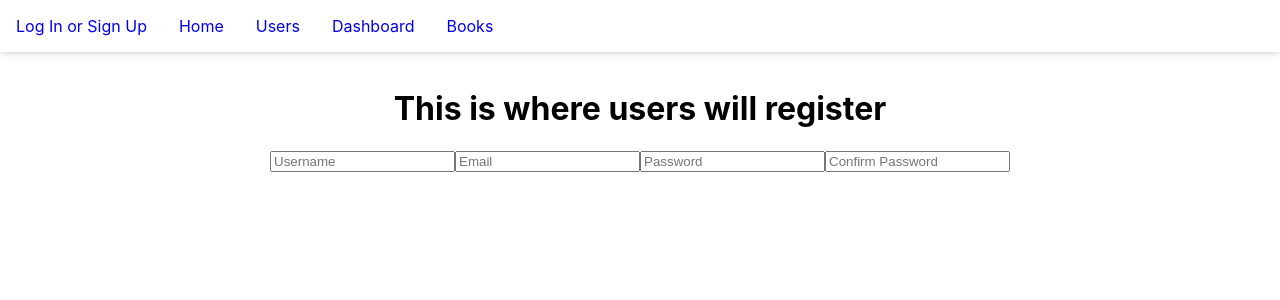
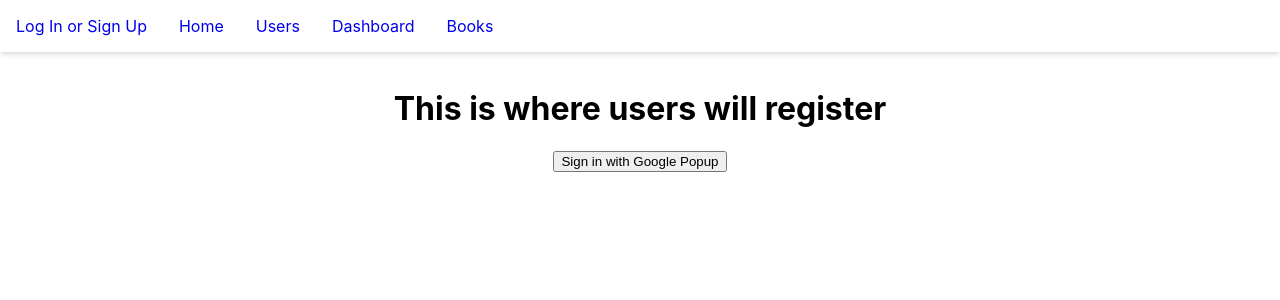
Before and after one commit to Patech-Patrice/bookstore, a React (Create React App) app in the folder bookable/: page /authentication in a window 1280 px wide. Shown: the top 300 px of the page. Built offline with nearby package versions, Linux system fonts and the light colour scheme; no server answers.

Commit message:
added sign in component with firebase library

```diff
--- a/bookable/package.json
+++ b/bookable/package.json
@@ -8,10 +8,11 @@
     "@testing-library/user-event": "^13.5.0",
     "axios": "^0.26.1",
     "cors": "^2.8.5",
+    "firebase": "^9.6.10",
     "react": "^18.0.0",
     "react-dom": "^18.0.0",
     "react-router-dom": "^6.3.0",
-    "react-scripts": "5.0.0",
+    "react-scripts": "^5.0.0",
     "web-vitals": "^2.1.4"
   },
   "proxy": "http://localhost:3000",
--- a/bookable/src/App.js
+++ b/bookable/src/App.js
@@ -65,6 +65,9 @@ return () => {(mounted = false)};
           </li>
         </ul>
         </nav>
+
+
+
                   <div className="main">
                           <Routes>
                             <Route path="books" element={<Books books={books}/>}></Route>
--- a/bookable/src/components/auth/authentication.js
+++ b/bookable/src/components/auth/authentication.js
@@ -1,101 +1,23 @@
 import React from 'react';
 import { useState, useEffect } from 'react';
 import axios from 'axios';
+import { signInWithGooglePopup, createUserDocumentFromAuth} from '../../utils/firebase/firebase.utils';
 
-function Authentication() {
-    const [username, setUsername] = useState([]);
-    const [email, setEmail] = useState([]);
-    const [password, setPassword] = useState([]);
-    const [password_confirmation, setPasswordConfirmation] = useState([]);
-
-function getUserInfo() {
-    return axios.get('/api/v1/users').then((response) => response.data)
-}
+const Authentication = () => {
 
 
-function handleSubmit() {
-    console.log('submitted');
-}
-
-function handleChange() {
-    console.log('changed');
-}
-
-    useEffect(() => {
-        let mounted = true;
-        getUserInfo().then((items) =>  {
-          if (mounted) {
-            setUsername(items);
-          }
-      });
-      return () => {(mounted = false)};
-    }, []);
-
-
-
-
-
-
-
-
-
-
+const logGoogleUser = async () => {
+    const {user}= await signInWithGooglePopup();
+    // console.log(response);
+    const userDocRef = await createUserDocumentFromAuth(user);
+};
 
     return (
         <div>
             <h1> This is where users will register</h1>
-            <form onSubmit={handleSubmit}>
-
-                <input type="username" name="username" placeholder="Username" value={setUsername} onChange={handleChange} required />
-                <input type="email" name="email" placeholder="Email" value={email} onChange={handleChange} required />
-                <input type="password" name="password" placeholder="Password" value={password} onChange={handleChange} required />
-                <input type="password" name="password_confirmation" placeholder="Confirm Password" value={password_confirmation} onChange={handleChange} required  />
-               </form>
+         <button onClick={logGoogleUser}>Sign in with Google Popup</button>
             </div>
     );
 }
 
 export default Authentication;
-
-
-
-
-
-
-
-// import React, { Component } from 'react';
-
-// export default class Authentication extends Component {
-//     constructor(props) {
-//         super(props);
-
-//         this.state = {
-//             username:"",
-//             email:"",
-//             password:"",
-//             password_confirmation:"",
-//             authenticationErrors:""
-//         }
-
-//         this.handleSubmit = this.handleSubmit.bind(this);
-//         this.handleChange = this.handleChange.bind(this);
-//     }
-//         handleSubmit(event) {
-//             console.log('form submitted');
-//             event.preventDefault();
-
-//         }
-
-//         handleChange(event){
-//             console.log("handle change", event);
-//         }
-
-//     render(){
-//         return
-//             <div>
-//                 <h1> This is the Authentication page where users will login or sign up</h1>
-
-//                 </div>
-
-//         }
-// }
--- /dev/null
+++ b/bookable/src/utils/firebase/firebase.utils.js
@@ -0,0 +1,72 @@
+// Import the functions you need from the SDKs you need
+import { initializeApp } from "firebase/app";
+import { getAnalytics } from "firebase/analytics";
+import { getFirestore, doc, getDoc, setDoc } from 'firebase/firestore';
+import { getAuth, signInWithRedirect, signInWithPopup, GoogleAuthProvider } from 'firebase/auth';
+// TODO: Add SDKs for Firebase products that you want to use
+// https://firebase.google.com/docs/web/setup#available-libraries
+
+// Your web app's Firebase configuration
+// For Firebase JS SDK v7.20.0 and later, measurementId is optional
+const firebaseConfig = {
+  apiKey: "AIzaSyBa1oZBo1qCvQpwwf2KPDR6DCnn0d9uoNw",
+  authDomain: "bookstore-app-c6d34.firebaseapp.com",
+  projectId: "bookstore-app-c6d34",
+  storageBucket: "bookstore-app-c6d34.appspot.com",
+  messagingSenderId: "747691731614",
+  appId: "1:747691731614:web:cc0c4a7ff20f9a70c5a98f",
+  measurementId: "G-MH72P9XHPT"
+};
+
+// Initialize Firebase
+const app = initializeApp(firebaseConfig);
+
+const analytics = getAnalytics(app);
+
+const provider = new GoogleAuthProvider();
+
+provider.setCustomParameters({
+    prompt: "select_account"
+});
+
+export const auth = getAuth();
+export const signInWithGooglePopup = () => signInWithPopup(auth, provider);
+
+export const db = getFirestore();
+
+ export const createUserDocumentFromAuth = async (userAuth) => {
+    const userDocRef = doc(db, 'users', userAuth.uid);
+
+    console.log(userDocRef);
+
+    const userSnapshot = await getDoc(userDocRef);
+    console.log(userSnapshot.exists());
+
+
+    if(!userSnapshot.exists()) {
+        const { displayName, email } = userAuth;
+        const createdAt = new Date();
+
+        try {
+            await setDoc(userDocRef, {
+               displayName,
+                email,
+                createdAt
+            });
+        } catch (error) {
+            console.log('error creating the user', error.messsage);
+            }
+        }
+
+
+
+        return userDocRef;
+
+
+
+
+
+
+
+
+    }
```
Also changed, not shown: 1 other file (tests, documents, lock files or other folders).
